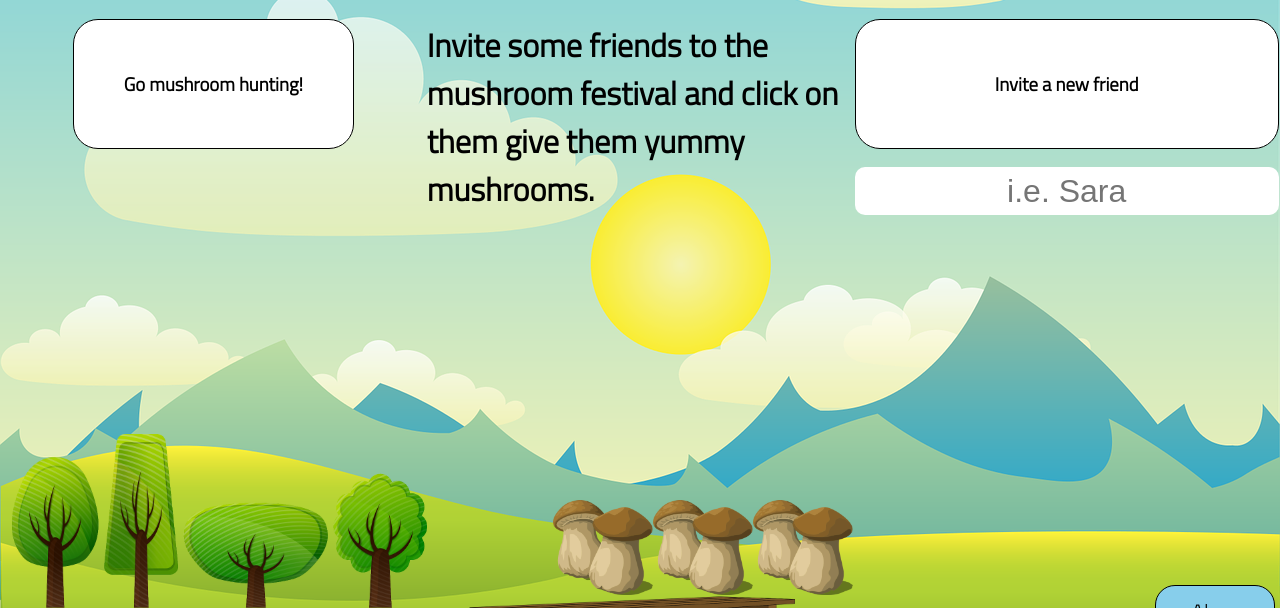
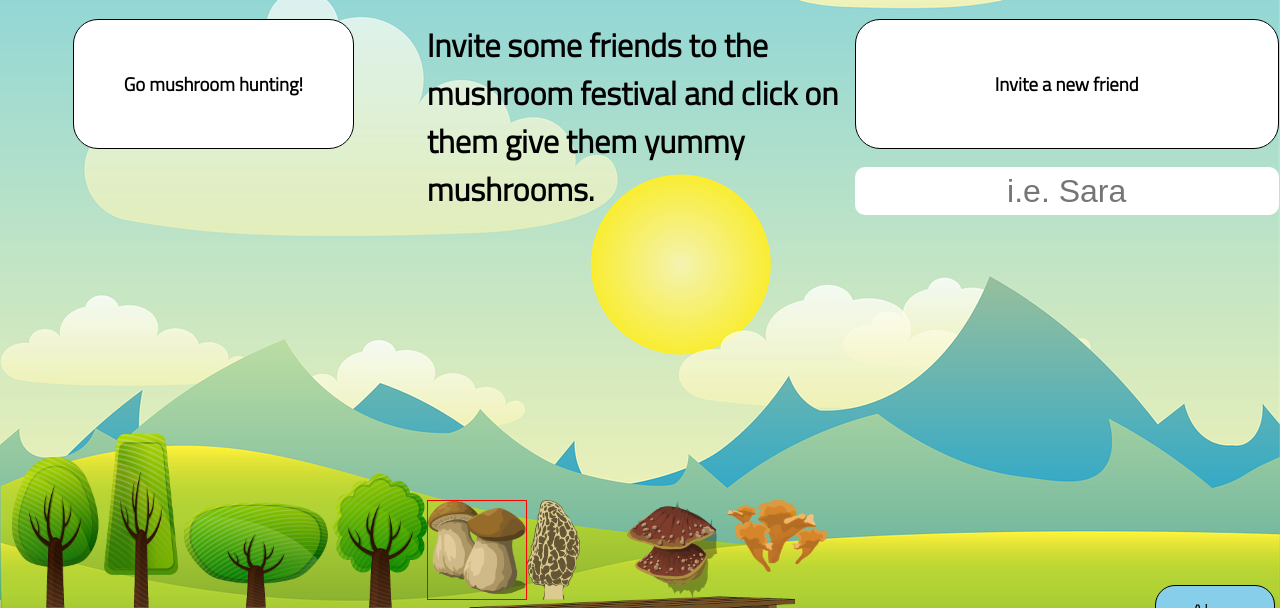
Before and after one commit to rileyjhoff/1.2b-mushroom-festival-half-baked, a plain HTML site: page index.html in a window 1280 px wide. Shown: the top 608 px of the page. Drawn offline with Linux system fonts and the light colour scheme.

Commit message:
added some different mushroom options. mushroom that will be given to the friend clicked is now emphasized with a red div border

```diff
--- a/app.js
+++ b/app.js
@@ -9,24 +9,29 @@ const addMushroomButton = document.getElementById('add-mushroom-button');
 const addFriendButton = document.getElementById('add-friend-button');
 // initialize state
 
-let mushroomCount = 3;
+const mushroomArr = [1, 2, 3, 4];
+let mushroomCount = mushroomArr.length;
 
 const friendData = [
     {
         name: 'James',
-        satisfaction: 2,
+        satisfaction: 1,
+        preference: Math.ceil(Math.random() * 4)
     },
     {
         name: 'Tam',
-        satisfaction: 3,
+        satisfaction: 1,
+        preference: Math.ceil(Math.random() * 4)
     },
     {
         name: 'Hunter',
         satisfaction: 1,
+        preference: Math.ceil(Math.random() * 4)
     },
     {
         name: 'Alexa',
-        satisfaction: 2,
+        satisfaction: 1,
+        preference: Math.ceil(Math.random() * 4)
     },
 ];
 
@@ -34,7 +39,7 @@ addMushroomButton.addEventListener('click', () => {
     if (Math.random() > 0.5) {
         alert('found a mushroom!');
 
-        mushroomCount++;
+        mushroomArr.push(Math.ceil(Math.random() * 4));
         displayMushrooms();
     } else {
         alert('no luck!');
@@ -105,9 +110,10 @@ function displayFriends() {
                 alert(`${friend.name} is full. Maybe another friend could use a mushroom.`);
             } else if (friend.satisfaction < 3 && mushroomCount > 0) {
                 friend.satisfaction++;
-                mushroomCount--;
+                mushroomArr.shift();
                 displayFriends();
                 displayMushrooms();
+                console.log(mushroomArr);
             }
         });
         // append the friendEl to the friends list in DOM
@@ -118,12 +124,15 @@ function displayFriends() {
 function displayMushrooms() {
     // clear out the mushroom div
     mushroomsEl.textContent = '';
-    for (let i = 0; i < mushroomCount; i++) {
+    for (let mushrooms of mushroomArr) {
         // for each mushroom in your mushroom state, render and append a mushroom
         const addMushroom = renderMushroom();
+        addMushroom.classList.add(`mushroom-${mushrooms}`);
         mushroomsEl.append(addMushroom);
     }
 }
 
+// Math.ceil(Math.random() * 4)
+
 displayFriends();
 displayMushrooms();
--- a/render-utils.js
+++ b/render-utils.js
@@ -1,6 +1,5 @@
 export function renderMushroom() {
     const div = document.createElement('div');
-    div.classList.add('mushroom');
 
     return div;
 }
--- a/styles/style.css
+++ b/styles/style.css
@@ -194,12 +194,41 @@ footer {
     justify-content: flex-end;
     position: relative;
     bottom: 200px;
+    width: 400px;
 }
 
-.mushroom {
+.mushrooms div:first-child {
+    border: solid 1px red;
+}
+
+.mushroom-1 {
     width: 100px;
     height: 100px;
     background-size: contain;
     background-repeat: no-repeat;
-    background-image: url('../assets/porcini.png')
+    background-image: url('../assets/mushroom-1.png')
 }
+
+.mushroom-2 {
+    width: 100px;
+    height: 100px;
+    background-size: contain;
+    background-repeat: no-repeat;
+    background-image: url('../assets/mushroom-2.png');
+}
+
+.mushroom-3 {
+    width: 100px;
+    height: 100px;
+    background-size: contain;
+    background-repeat: no-repeat;
+    background-image: url('../assets/mushroom-3.png')
+}
+
+.mushroom-4 {
+    width: 100px;
+    height: 100px;
+    background-size: contain;
+    background-repeat: no-repeat;
+    background-image: url('../assets/mushroom-4.png')
+}
```
Also changed, not shown: assets/fungus.png, assets/mushroom-1.png (renamed from assets/porcini.png), assets/mushroom-2.png (renamed from assets/morel.png), assets/mushroom-3.png (added), assets/mushroom-4.png (renamed from assets/chanterelle.png), assets/mushrooms-2.png (deleted), assets/other.png (renamed from assets/yellow-boletus.png).
